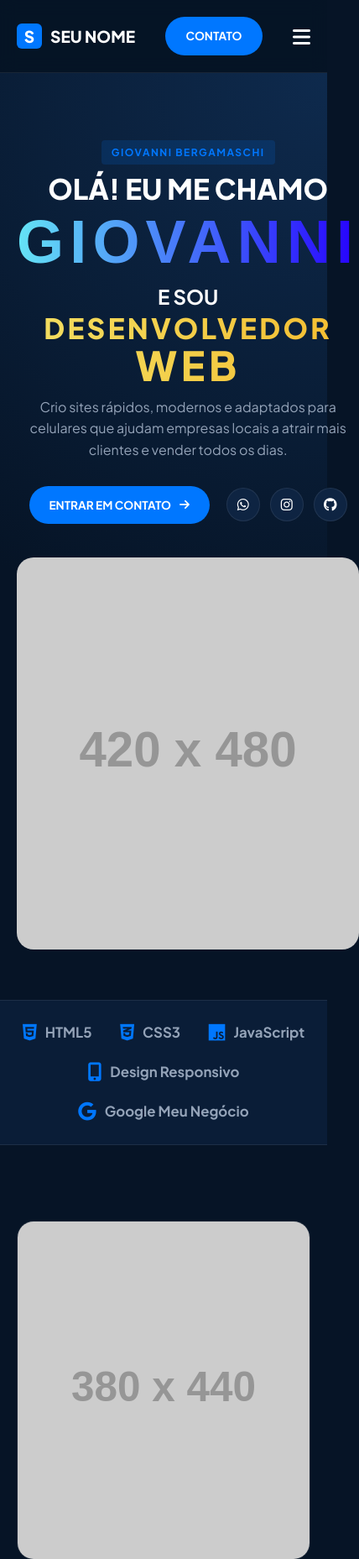
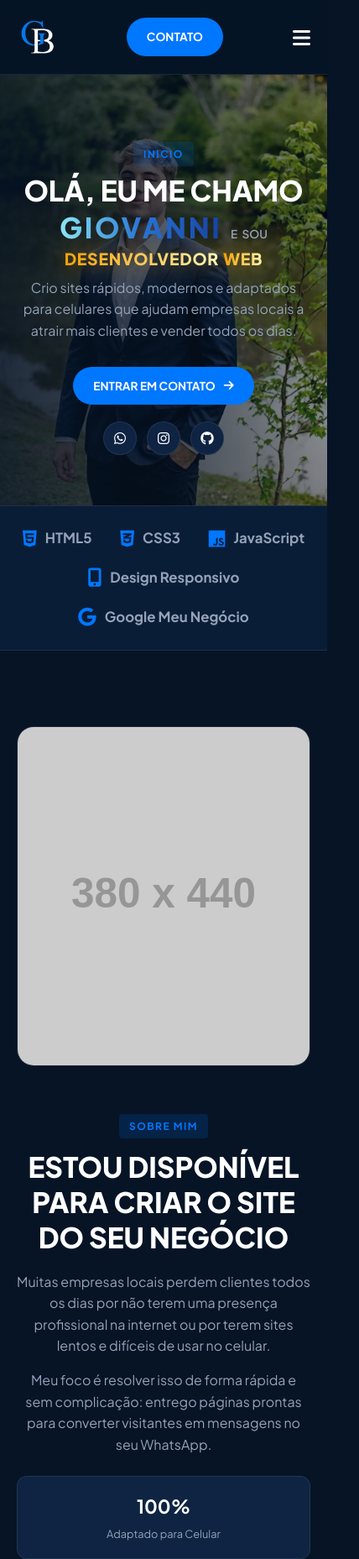
Before and after one commit to gioberg/portfolio-web, a plain HTML site: page index.html in a window 390 px wide. Shown: the top 1857 px of the page at 84% size, 428 px wide, since content can reach past the window. Drawn offline with Linux system fonts and the light colour scheme; placeholder pictures from the web are drawn by us.

Commit message:
Atualizações na sessão hero

```diff
--- a/index.html
+++ b/index.html
@@ -1,22 +1,27 @@
-<!DOCTYPE html>
+<!doctype html>
 <html lang="pt-BR">
   <head>
-    <meta charset="UTF-8">
-    <meta name="viewport" content="width=device-width, initial-scale=1.0">
+    <meta charset="UTF-8" />
+    <meta name="viewport" content="width=device-width, initial-scale=1.0" />
     <title>Portfólio | Desenvolvedor Web</title>
     <!-- Fonte moderna do Google Fonts -->
-    <link href="https://fonts.googleapis.com/css2?family=Plus+Jakarta+Sans:wght@400;600;700;800&display=swap" rel="stylesheet">
+    <link
+      href="https://fonts.googleapis.com/css2?family=Plus+Jakarta+Sans:wght@400;600;700;800&display=swap"
+      rel="stylesheet"
+    />
     <!-- Ícones (FontAwesome) -->
-    <link rel="stylesheet" href="https://cdnjs.cloudflare.com/ajax/libs/font-awesome/6.4.0/css/all.min.css">
-    <link rel="stylesheet" href="style.css">
+    <link
+      rel="stylesheet"
+      href="https://cdnjs.cloudflare.com/ajax/libs/font-awesome/6.4.0/css/all.min.css"
+    />
+    <link rel="stylesheet" href="style.css" />
   </head>
   <body>
-
     <!-- NAVEGAÇÃO -->
     <header class="navbar">
       <div class="container nav-content">
-            <a href="#" class="logo">
-                <span class="logo-icon">S</span> SEU NOME
+        <a href="#home" class="logo" aria-label="Página inicial">
+          <img src="imgs/logo.png" alt="Logo" />
         </a>
         <nav class="nav-links" id="navLinks">
           <a href="#home">Início</a>
@@ -24,8 +29,15 @@
           <a href="#projetos">Projetos</a>
           <a href="#servicos">Serviços</a>
         </nav>
-            <a href="https://wa.me/5500000000000" target="_blank" class="btn-primary">CONTATO</a>
-            <button class="menu-toggle" id="menuToggle"><i class="fas fa-bars"></i></button>
+        <a
+          href="https://wa.me/5551994203103?text=Quero%20um%20site%20pr%C3%B3prio"
+          target="_blank"
+          class="btn-primary"
+          >CONTATO</a
+        >
+        <button class="menu-toggle" id="menuToggle">
+          <i class="fas fa-bars"></i>
+        </button>
       </div>
     </header>
 
@@ -33,34 +45,42 @@
     <section id="home" class="hero">
       <div class="container hero-grid">
         <div class="hero-text">
-                <span class="badge">GIOVANNI BERGAMASCHI</span>
-                <h1>OLÁ! EU ME CHAMO<br></h1>
+          <span class="badge">INICIO</span>
+          <h1>OLÁ, EU ME CHAMO</h1>
+          <div class="hero-name-line">
             <h1 class="main-title">GIOVANNI</h1>
-                <h2>E SOU</h2>
+            <h2 class="name-caption">E SOU</h2>
+          </div>
           <h1 class="web-animated">
             <span class="highlight">DESENVOLVEDOR</span>
             <span class="web">WEB</span>
           </h1>
-                <p>Crio sites rápidos, modernos e adaptados para celulares que ajudam empresas locais a atrair mais clientes e vender todos os dias.</p>
+          <p>
+            Crio sites rápidos, modernos e adaptados para celulares que ajudam
+            empresas locais a atrair mais clientes e vender todos os dias.
+          </p>
           <div class="hero-actions">
-                    <a href="https://wa.me/5500000000000" target="_blank" class="btn-primary">
+            <a
+              href="https://wa.me/5551994203103?text=Quero%20um%20site%20pr%C3%B3prio"
+              target="_blank"
+              class="btn-primary"
+            >
               ENTRAR EM CONTATO <i class="fas fa-arrow-right"></i>
             </a>
             <div class="social-icons">
-                        <a href="#" target="_blank"><i class="fab fa-whatsapp"></i></a>
-                        <a href="#" target="_blank"><i class="fab fa-instagram"></i></a>
-                        <a href="#" target="_blank"><i class="fab fa-github"></i></a>
+              <a
+                href="https://wa.me/5551994203103?text=Quero%20um%20site%20pr%C3%B3prio"
+                target="_blank"
+                ><i class="fab fa-whatsapp"></i
+              ></a>
+              <a href="https://www.instagram.com/giooberg/" target="_blank"
+                ><i class="fab fa-instagram"></i
+              ></a>
+              <a href="https://github.com/gioberg" target="_blank"
+                ><i class="fab fa-github"></i
+              ></a>
             </div>
           </div>
-            </div>
-
-            <div class="hero-image-wrapper">
-                <!-- Círculo decorativo de linhas ao fundo -->
-                <div class="circle-lines"></div>
-                <div class="floating-orb orb-1"></div>
-                <div class="floating-orb orb-2"></div>
-                <!-- Substitua o src pela sua foto sem fundo (use remove.bg) -->
-                <img src="https://via.placeholder.com/420x480/0b192c/ffffff?text=Sua+Foto+Aqui" alt="Sua Foto" class="hero-img">
         </div>
       </div>
     </section>
@@ -71,8 +91,12 @@
         <div class="tech-item"><i class="fab fa-html5"></i> HTML5</div>
         <div class="tech-item"><i class="fab fa-css3-alt"></i> CSS3</div>
         <div class="tech-item"><i class="fab fa-js"></i> JavaScript</div>
-            <div class="tech-item"><i class="fas fa-mobile-alt"></i> Design Responsivo</div>
-            <div class="tech-item"><i class="fab fa-google"></i> Google Meu Negócio</div>
+        <div class="tech-item">
+          <i class="fas fa-mobile-alt"></i> Design Responsivo
+        </div>
+        <div class="tech-item">
+          <i class="fab fa-google"></i> Google Meu Negócio
+        </div>
       </div>
     </div>
 
@@ -82,14 +106,28 @@
         <div class="about-image-box">
           <div class="ring-decoration"></div>
           <!-- Substitua por outra foto sua -->
-                <img src="https://via.placeholder.com/380x440/162b46/ffffff?text=Foto+Sobre+Voce" alt="Sobre Mim">
+          <img
+            src="https://via.placeholder.com/380x440/162b46/ffffff?text=Foto+Sobre+Voce"
+            alt="Sobre Mim"
+          />
         </div>
 
         <div class="about-text">
           <span class="badge">SOBRE MIM</span>
-                <h2>ESTOU DISPONÍVEL PARA <span class="highlight">CRIAR O SITE</span> DO SEU NEGÓCIO</h2>
-                <p>Muitas empresas locais perdem clientes todos os dias por não terem uma presença profissional na internet ou por terem sites lentos e difíceis de usar no celular.</p>
-                <p>Meu foco é resolver isso de forma rápida e sem complicação: entrego páginas prontas para converter visitantes em mensagens no seu WhatsApp.</p>
+          <h2>
+            ESTOU DISPONÍVEL PARA <span class="highlight">CRIAR O SITE</span> DO
+            SEU NEGÓCIO
+          </h2>
+          <p>
+            Muitas empresas locais perdem clientes todos os dias por não terem
+            uma presença profissional na internet ou por terem sites lentos e
+            difíceis de usar no celular.
+          </p>
+          <p>
+            Meu foco é resolver isso de forma rápida e sem complicação: entrego
+            páginas prontas para converter visitantes em mensagens no seu
+            WhatsApp.
+          </p>
 
           <div class="stats-grid">
             <div class="stat-card">
@@ -106,7 +144,11 @@
             </div>
           </div>
 
-                <a href="https://wa.me/5500000000000" target="_blank" class="btn-primary">
+          <a
+            href="https://wa.me/5551994203103?text=Quero%20um%20site%20pr%C3%B3prio"
+            target="_blank"
+            class="btn-primary"
+          >
             SOLICITAR ORÇAMENTO <i class="fas fa-arrow-right"></i>
           </a>
         </div>
@@ -123,42 +165,57 @@
           <!-- PROJETO 1 (O RESTAURANTE DO HOTEL) -->
           <div class="project-card">
             <div class="project-thumb">
-                        <img src="https://via.placeholder.com/400x260/1e293b/ffffff?text=Preview+Restaurante" alt="Site Restaurante">
+              <img
+                src="https://via.placeholder.com/400x260/1e293b/ffffff?text=Preview+Restaurante"
+                alt="Site Restaurante"
+              />
             </div>
             <div class="project-info">
               <div>
                 <h3>Restaurante & Hotel</h3>
                 <p>Cardápio Digital, Reserva e Idiomas</p>
               </div>
-                        <a href="#" target="_blank" class="btn-circle" title="Ver Projeto"><i class="fas fa-arrow-right"></i></a>
+              <a href="#" target="_blank" class="btn-circle" title="Ver Projeto"
+                ><i class="fas fa-arrow-right"></i
+              ></a>
             </div>
           </div>
 
           <!-- PROJETO 2 -->
           <div class="project-card">
             <div class="project-thumb">
-                        <img src="https://via.placeholder.com/400x260/1e293b/ffffff?text=Preview+Clinica" alt="Site Clínica">
+              <img
+                src="https://via.placeholder.com/400x260/1e293b/ffffff?text=Preview+Clinica"
+                alt="Site Clínica"
+              />
             </div>
             <div class="project-info">
               <div>
                 <h3>Clínica Odontológica</h3>
                 <p>Landing Page de Agendamento</p>
               </div>
-                        <a href="#" target="_blank" class="btn-circle" title="Ver Projeto"><i class="fas fa-arrow-right"></i></a>
+              <a href="#" target="_blank" class="btn-circle" title="Ver Projeto"
+                ><i class="fas fa-arrow-right"></i
+              ></a>
             </div>
           </div>
 
           <!-- PROJETO 3 -->
           <div class="project-card">
             <div class="project-thumb">
-                        <img src="https://via.placeholder.com/400x260/1e293b/ffffff?text=Preview+Escritorio" alt="Site Escritório">
+              <img
+                src="https://via.placeholder.com/400x260/1e293b/ffffff?text=Preview+Escritorio"
+                alt="Site Escritório"
+              />
             </div>
             <div class="project-info">
               <div>
                 <h3>Escritório de Advocacia</h3>
                 <p>Site Institucional & Autoridade</p>
               </div>
-                        <a href="#" target="_blank" class="btn-circle" title="Ver Projeto"><i class="fas fa-arrow-right"></i></a>
+              <a href="#" target="_blank" class="btn-circle" title="Ver Projeto"
+                ><i class="fas fa-arrow-right"></i
+              ></a>
             </div>
           </div>
         </div>
@@ -175,17 +232,26 @@
           <div class="service-card">
             <i class="fas fa-laptop-code service-icon"></i>
             <h3>Criação de Landing Pages</h3>
-                    <p>Páginas únicas focadas em apresentar seus serviços e levar o cliente direto para o seu WhatsApp.</p>
+            <p>
+              Páginas únicas focadas em apresentar seus serviços e levar o
+              cliente direto para o seu WhatsApp.
+            </p>
           </div>
           <div class="service-card">
             <i class="fas fa-utensils service-icon"></i>
             <h3>Cardápios e Catálogos</h3>
-                    <p>Soluções visuais e rápidas para restaurantes e lojas, com opção de tradução para turistas.</p>
+            <p>
+              Soluções visuais e rápidas para restaurantes e lojas, com opção de
+              tradução para turistas.
+            </p>
           </div>
           <div class="service-card">
             <i class="fas fa-wrench service-icon"></i>
             <h3>Modernização de Sites</h3>
-                    <p>Transformo sites antigos e quebrados em páginas modernas, seguras e compatíveis com celulares.</p>
+            <p>
+              Transformo sites antigos em páginas modernas, seguras e adaptaveis
+              a qualquer tela ou dispositivo.
+            </p>
           </div>
         </div>
       </div>
@@ -194,8 +260,16 @@
     <!-- RODAPÉ -->
     <footer class="footer">
       <div class="container footer-content">
-            <p>&copy; 2026 [Seu Nome]. Todos os direitos reservados.</p>
-            <a href="https://wa.me/5500000000000" target="_blank" class="highlight">Falar no WhatsApp</a>
+        <p>
+          &copy; 2026 Giovanni Schirrmann Bergamaschi. Todos os direitos
+          reservados.
+        </p>
+        <a
+          href="https://wa.me/5551994203103?text=Quero%20um%20site%20pr%C3%B3prio"
+          target="_blank"
+          class="highlight"
+          >Falar no WhatsApp</a
+        >
       </div>
     </footer>
 
--- a/style.css
+++ b/style.css
@@ -13,7 +13,7 @@
   margin: 0;
   padding: 0;
   box-sizing: border-box;
-    font-family: 'Plus Jakarta Sans', sans-serif;
+  font-family: "Plus Jakarta Sans", sans-serif;
   scroll-behavior: smooth;
 }
 
@@ -31,104 +31,86 @@ body {
 }
 
 .hero-text .main-title {
-    font-size: 4.5rem;
-    letter-spacing: 0.1em;
-    font-family: 'Rethink Sans', sans-serif;
+  display: flex;
+  justify-content: center;
+  align-items: baseline;
+  font-size: 4rem;
+  letter-spacing: 0.08em;
   font-weight: 800;
-    background: linear-gradient(90deg, #65e4f5, #2600ff);
-    -webkit-background-clip: text;
-    background-clip: text;
-    color: transparent;
-}
-
-.pre-highlight {
-    color:#41e2f7
-}
-
-.hero-text .highlight {
-    font-size: 1em;
-    letter-spacing: 0.1em;
-    font-weight: 800;
-    background: linear-gradient(90deg, #f3dd5f, #f5a107);
-    -webkit-background-clip: text;
-    background-clip: text;
-    color: transparent;
-}
-
-.hero-text .web {
-    font-size: 1.43em;
-    letter-spacing: 0.1em;
-    font-weight: 800;
-    background: linear-gradient(90deg, #f3dd5f, #f5a107);
+  background: linear-gradient(90deg, #8be8f5, #2875d5, #1741a3);
   -webkit-background-clip: text;
   background-clip: text;
   color: transparent;
 }
 
 .hero-text .web-animated {
-    --web-title-base: 2.8rem;
-    display: inline-block;
+  --web-title-base: clamp(1.2rem, 4vw, 2.8rem);
+  display: inline-flex;
+  align-items: baseline;
+  gap: 0.25em;
   font-size: var(--web-title-base);
   line-height: 1;
-    animation: webStyleCycle 5s steps(1, end) infinite;
+  white-space: nowrap;
+  filter: drop-shadow(0 0 12px rgba(245, 161, 7, 0.55));
+}
+
+.hero-name-line {
+  display: flex;
+  align-items: baseline;
+  gap: 0.65rem;
+}
+
+.hero-text .name-caption {
+  font-size: 1.2rem;
+  font-weight: 600;
+  color: var(--text-muted);
+  word-spacing: 3px;
+}
+
+.pre-highlight {
+  color: #41e2f7;
+}
+
+.hero-text .highlight {
+  font-size: 1em;
+  letter-spacing: 0.04em;
+  font-weight: 800;
+}
+
+.hero-text .web {
+  font-size: 1em;
+  letter-spacing: 0.04em;
+  font-weight: 800;
 }
 
 .hero-text .web-animated .highlight,
 .hero-text .web-animated .web {
-    display: block;
   line-height: 1.1;
-    white-space: nowrap;
-}
-
-.hero-text .web-animated:hover {
-    animation: webStyleCycle 5s steps(1, end) infinite;
-    filter: drop-shadow(0 0 12px rgba(245, 161, 7, 0.55));
-}
-
-@keyframes webStyleCycle {
-    0%, 19.99% { font-family: 'Plus Jakarta Sans', sans-serif; }
-    20%, 39.99% { font-family: Georgia, serif; }
-    40%, 59.99% { font-family: 'Courier New', monospace; }
-    60%, 79.99% { font-family: Impact, sans-serif; }
-    80%, 99.99% { font-family: 'Trebuchet MS', sans-serif; }
-    100% { font-family: 'Plus Jakarta Sans', sans-serif; }
-}
-
-.hero-text .web-animated .highlight,
-.hero-text .web-animated .web {
-    background-size: 200% 100%;
-    animation: webColorCycle 5s steps(1, end) infinite;
-}
-
-.hero-text .web-animated:hover .highlight,
-.hero-text .web-animated:hover .web {
   background-image: linear-gradient(90deg, #fff4b0, #f5a107, #fff4b0);
   background-size: 200% 100%;
   animation: webGradientShift 1s ease-in-out infinite alternate;
 }
 
-@keyframes webColorCycle {
-    0%, 19.99% { background-image: linear-gradient(90deg, #f3dd5f, #f5a107); }
-    20%, 39.99% { background-image: linear-gradient(90deg, #65e4f5, #0077ff); }
-    40%, 59.99% { background-image: linear-gradient(90deg, #d9a7ff, #7a35dc); }
-    60%, 79.99% { background-image: linear-gradient(90deg, #8cf0b5, #15945a); }
-    80%, 99.99%, 100% { background-image: linear-gradient(90deg, #ff9a76, #e44747); }
+.hero-text .web-animated .highlight,
+.hero-text .web-animated .web {
+  -webkit-background-clip: text;
+  background-clip: text;
+  color: transparent;
 }
 
 @keyframes webGradientShift {
-    from { background-position: 0% 50%; }
-    to { background-position: 100% 50%; }
+  from {
+    background-position: 0% 50%;
+  }
+  to {
+    background-position: 100% 50%;
+  }
 }
 
 @media (prefers-reduced-motion: reduce) {
-    .hero-text .web-animated,
-    .hero-text .web-animated:hover,
   .hero-text .web-animated .highlight,
-    .hero-text .web-animated .web,
-    .hero-text .web-animated:hover .highlight,
-    .hero-text .web-animated:hover .web {
+  .hero-text .web-animated .web {
     animation: none;
-        filter: none;
   }
 }
 
@@ -183,11 +165,15 @@ body {
 .logo {
   color: var(--text-white);
   text-decoration: none;
-    font-weight: 800;
-    font-size: 1.2rem;
   display: flex;
   align-items: center;
-    gap: 10px;
+}
+
+.logo img {
+  width: auto;
+  height: 48px;
+  max-width: 180px;
+  object-fit: contain;
 }
 
 .logo-icon {
@@ -229,20 +215,26 @@ body {
 /* HERO */
 .hero {
   padding: 80px 0 60px;
-    background: radial-gradient(circle at top right, #0e2a4d 0%, var(--bg-main) 60%);
+  background:
+    linear-gradient(
+      90deg,
+      rgba(6, 20, 38, 0.88) 0%,
+      rgba(6, 20, 38, 0.65) 55%,
+      rgba(6, 20, 38, 0.35) 100%
+    ),
+    url("imgs/hero-bg.webp") center 22% / cover no-repeat;
 }
 
 .hero-grid {
   display: grid;
-    grid-template-columns: 1.1fr 0.9fr;
+  grid-template-columns: 1fr;
   align-items: center;
-    gap: 40px;
 }
 
 .hero-text h1 {
   font-size: 2.8rem;
   font-weight: 800;
-    line-height: 1.0;
+  line-height: 1;
   margin-bottom: 10px;
 }
 
@@ -280,35 +272,6 @@ body {
 
 .social-icons a:hover {
   background: var(--accent);
-}
-
-.hero-image-wrapper {
-    position: relative;
-    display: flex;
-    justify-content: center;
-}
-
-.circle-lines {
-    position: absolute;
-    width: 340px;
-    height: 340px;
-    border-radius: 50%;
-    background: repeating-linear-gradient(
-        0deg,
-        rgba(255,255,255,0.12),
-        rgba(255,255,255,0.12) 2px,
-        transparent 2px,
-        transparent 10px
-    );
-    top: 20px;
-    z-index: 1;
-}
-
-.hero-img {
-    position: relative;
-    z-index: 2;
-    max-width: 100%;
-    border-radius: 20px;
 }
 
 /* FAIXA TECNOLOGIAS */
@@ -407,7 +370,8 @@ body {
   background-color: var(--bg-secondary);
 }
 
-.projects h2, .services h2 {
+.projects h2,
+.services h2 {
   font-size: 2.1rem;
   font-weight: 800;
   margin-bottom: 40px;
@@ -523,6 +487,12 @@ body {
 
 /* RESPONSIVIDADE (CELULAR) */
 @media (max-width: 768px) {
+  .hero {
+    background-position:
+      center,
+      65% center;
+  }
+
   .nav-links {
     display: none;
     flex-direction: column;
@@ -543,7 +513,8 @@ body {
     display: block;
   }
 
-    .hero-grid, .about-grid {
+  .hero-grid,
+  .about-grid {
     grid-template-columns: 1fr;
     text-align: center;
   }
@@ -552,8 +523,23 @@ body {
     font-size: 2.1rem;
   }
 
+  .hero-text .main-title {
+    display: flex;
+    justify-content: center;
+    align-items: center;
+    font-size: 2.1rem;
+  }
+
+  .hero-name-line {
+    justify-content: center;
+  }
+
+  .hero-text .name-caption {
+    font-size: 0.85rem;
+  }
+
   .hero-text .web-animated {
-        --web-title-base: 2.1rem;
+    --web-title-base: clamp(1.15rem, 5vw, 2.1rem);
   }
 
   .hero-actions {
```
Also changed, not shown: imgs/foto.png (added), imgs/hero-bg.webp (added), imgs/logo.png (added). Lines whose indentation alone changed are shown as unchanged.
